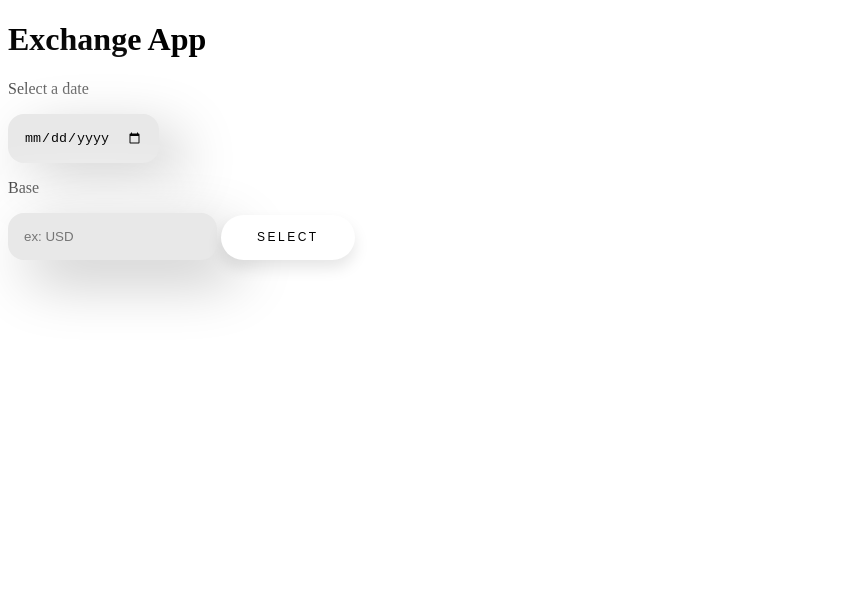
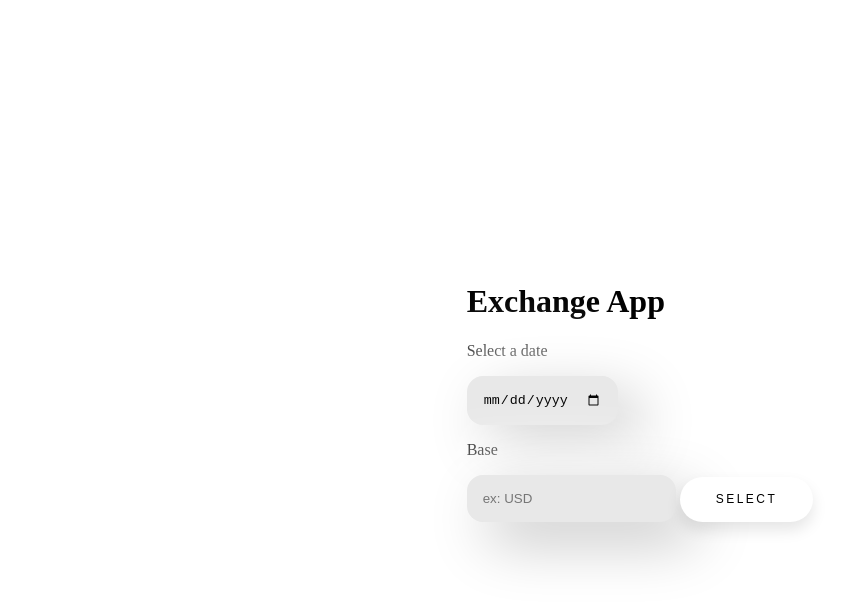
Before and after one commit to LuisVergera/Exchange-App, a plain HTML site: page index.html in a window 1280 px wide. Shown: the whole page, without its empty margins (0-867 px from the left). Drawn offline with nearby package versions, Linux system fonts and the light colour scheme.

Commit message:
Update style.css

```diff
--- a/src/style.css
+++ b/src/style.css
@@ -1,3 +1,18 @@
+html,
+body {
+  height: 100%;
+}
+
+html {
+  display: table;
+  margin: auto;
+}
+
+body {
+  display: table-cell;
+  vertical-align: middle;
+}
+
 button {
   padding: 1.3em 3em;
   font-size: 12px;
```
